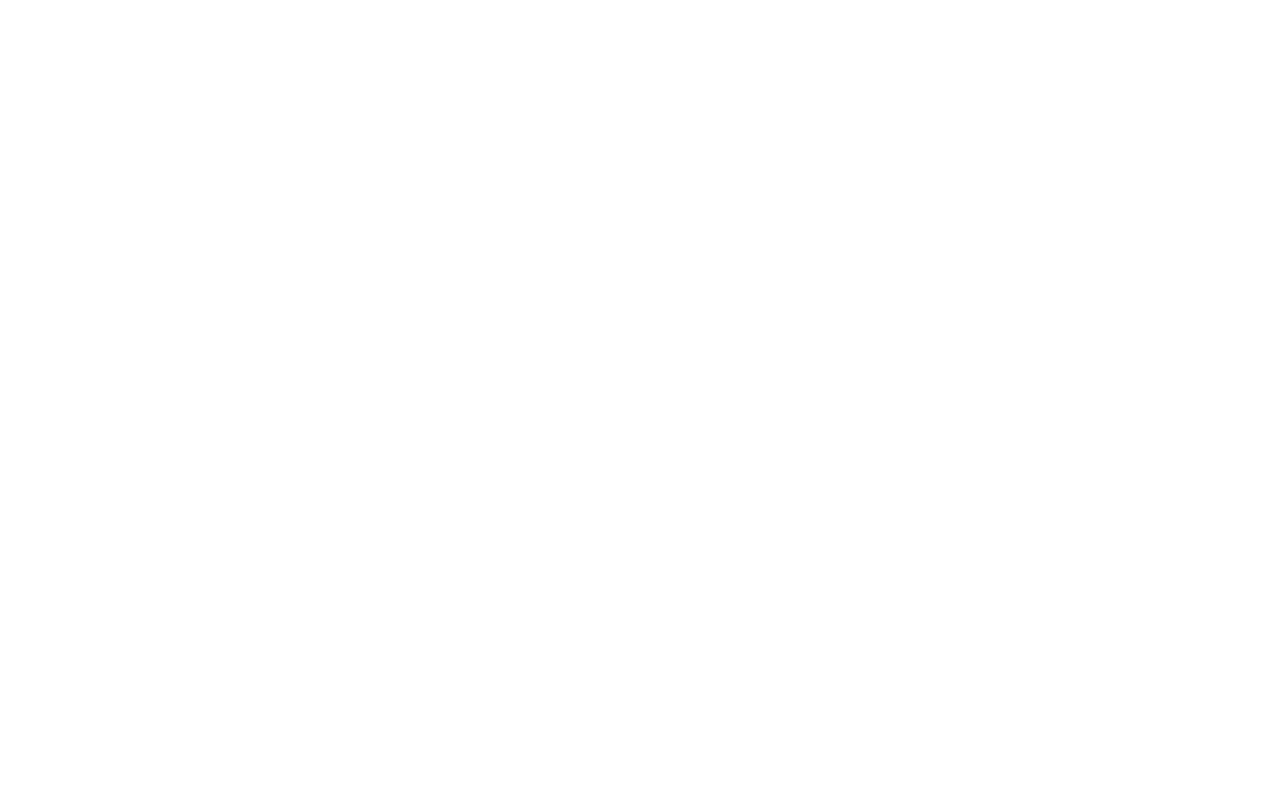
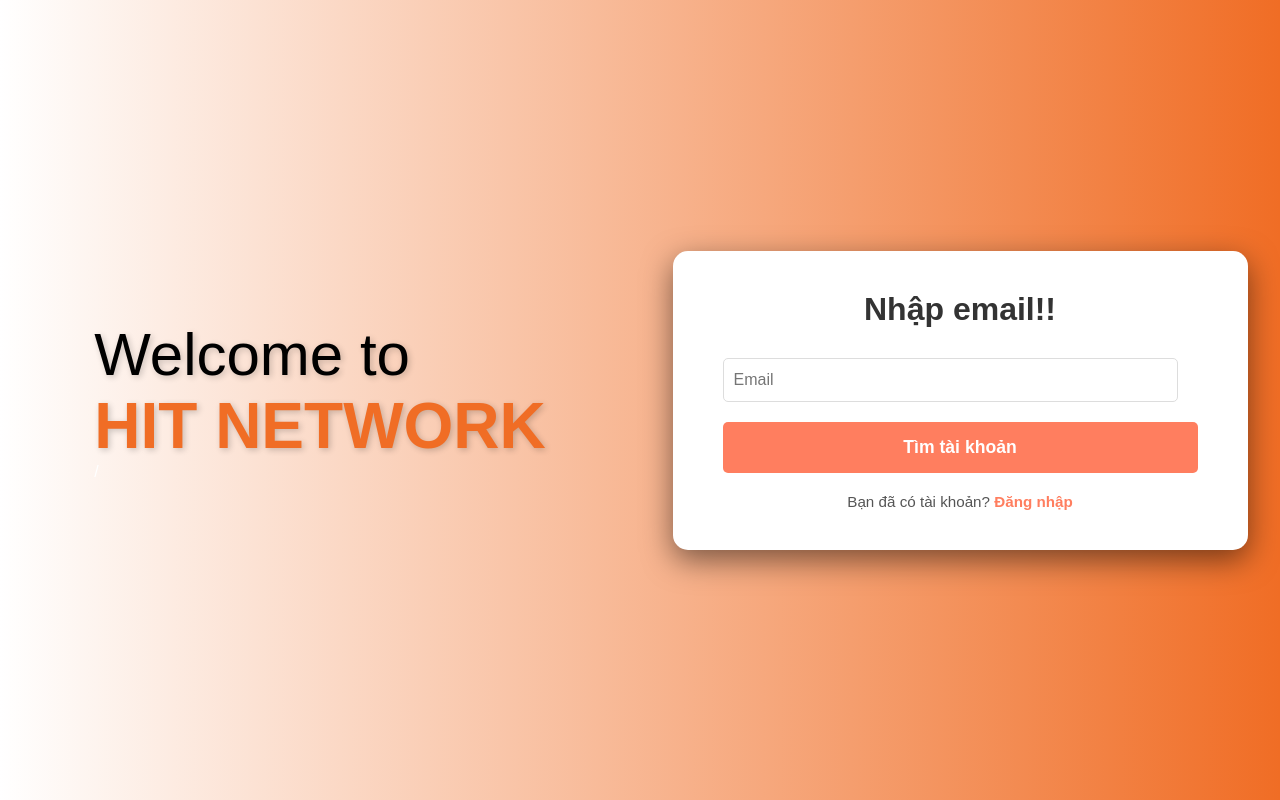
Before and after one commit to tungngth04/HIT-NETWORK, a React (Vite) app: page /ForgotPassword in a window 1280 px wide. Before the commit this address had no page. Built offline with nearby package versions, Linux system fonts and the light colour scheme.

Commit message:
feat:Login and Forgotpassword does not have API

```diff
--- a/src/App.jsx
+++ b/src/App.jsx
@@ -4,11 +4,13 @@
 import { Router } from 'react-bootstrap-icons'
 import { Routes } from 'react-router-dom'
 import { Route } from 'react-router-dom'
+import ForgotPasswordPage from './pages/ForgotPasswordPage'
 
 function App() {
   return (
     <Routes>
-      <Route path='/Login' element={<LoginPage />} />/
+      <Route path='/Login' element={<LoginPage />} />
+      <Route path='/ForgotPassword' element={<ForgotPasswordPage />} />
     </Routes>
   )
 }
--- /dev/null
+++ b/src/hooks/useForgotPassword.js
@@ -0,0 +1,38 @@
+import { useState } from 'react'
+const useForgotPassword = () => {
+  const [email, setEmail] = useState('')
+  const [loading, setLoading] = useState(false)
+  const [message, setMessage] = useState('')
+
+  const handleSubmit = async (e) => {
+    e.preventDefault()
+    setLoading(true)
+    setMessage('')
+
+    try {
+      const response = await forgotPassword(email)
+      console.log('API Response:', response)
+      setMessage(
+        'Yêu cầu khôi phục mật khẩu đã được gửi đến email của bạn. Vui lòng kiểm tra hộp thư đến.',
+      )
+      setEmail('')
+    } catch (error) {
+      console.error('Lỗi khi gửi yêu cầu khôi phục mật khẩu:', error)
+      setMessage(
+        error.response?.data?.message || 'Có lỗi xảy ra khi gửi yêu cầu. Vui lòng thử lại.',
+      )
+    } finally {
+      setLoading(false)
+    }
+  }
+
+  return {
+    email,
+    setEmail,
+    loading,
+    message,
+    handleSubmit,
+  }
+}
+
+export default useForgotPassword
--- a/src/main.jsx
+++ b/src/main.jsx
@@ -5,6 +5,7 @@
 import { BrowserRouter } from 'react-router-dom'
 import { Provider } from 'react-redux'
 import { store } from './store'
+import 'react-bootstrap-icons'
 createRoot(document.getElementById('root')).render(
   <StrictMode>
     <BrowserRouter>
--- /dev/null
+++ b/src/pages/ForgotPasswordPage/index.jsx
@@ -0,0 +1,54 @@
+import React from 'react'
+import { Link } from 'react-router-dom'
+import '../../styles/ForgotPasswordPage.scss'
+import useForgotPassword from '../../hooks/useForgotPassword'
+
+const ForgotPasswordPage = () => {
+  const { email, setEmail, loading, message, handleSubmit } = useForgotPassword()
+
+  return (
+    <div className='forgot-password-page'>
+      <div className='forgot-password-left-panel'>
+        <div className='welcome-text'>
+          <h1>Welcome to</h1>
+          <h1 className='brand-name'>HIT NETWORK</h1>/
+        </div>
+      </div>
+      <div className='forgot-password-right-panel'>
+        <div className='forgot-password-card'>
+          <h2>Nhập email!!</h2>
+          <form onSubmit={handleSubmit}>
+            <div className='form-group'>
+              <input
+                type='email'
+                id='email'
+                placeholder='Email'
+                value={email}
+                onChange={(e) => setEmail(e.target.value)}
+                required
+                disabled={loading}
+              />
+            </div>
+            {message && (
+              <p
+                className='api-message'
+                style={{ color: message.includes('Lỗi') ? 'red' : 'red', marginTop: '10px' }}>
+                {message}
+              </p>
+            )}
+            <button type='submit' className='find-account-button' disabled={loading}>
+              {loading ? 'Đang gửi...' : 'Tìm tài khoản'}
+            </button>
+          </form>
+          <div className='login-link'>
+            <p>
+              Bạn đã có tài khoản? <Link to='/login'>Đăng nhập</Link>
+            </p>
+          </div>
+        </div>
+      </div>
+    </div>
+  )
+}
+
+export default ForgotPasswordPage
--- a/src/pages/LoginPage/index.jsx
+++ b/src/pages/LoginPage/index.jsx
@@ -2,6 +2,7 @@
 import { Eye, EyeSlash } from 'react-bootstrap-icons'
 import { useLogin } from '../../hooks/useLogin'
 import '../../styles/LoginPage.scss'
+import { Link } from 'react-router-dom'
 
 const LoginPage = () => {
   const {
@@ -61,9 +62,11 @@
             {error && <p className='error-message'>{error}</p>}
 
             <div className='options'>
-              <a href='#' className='forgot-password'>
-                Quên mật khẩu?
-              </a>
+              <p>
+                <Link className='forgot-password' to='/ForgotPassword'>
+                  Quên mật khẩu
+                </Link>
+              </p>
             </div>
 
             <button type='submit' className='submit-button' disabled={isLoading}>
--- /dev/null
+++ b/src/styles/forgotPasswordPage.scss
@@ -0,0 +1,195 @@
+$primary-orange: #f06d25;
+$dark-orange: #f45500;
+$background-gradient-start: #ffff;
+$background-gradient-end: #f06d25;
+$text-color: #333;
+$input-border-color: #ddd;
+$white-color: #fff;
+$error-color: #d8000c;
+$error-bg-color: #ffd2d2;
+* {
+  margin: 0;
+  padding: 0;
+  box-sizing: border-box;
+}
+
+body {
+  scroll-behavior: smooth;
+}
+
+.forgot-password-page {
+  display: flex;
+  background: linear-gradient(90deg, $background-gradient-start, $background-gradient-end);
+  height: 100vh;
+  width: 100%;
+  font-family: Arial, sans-serif;
+  overflow: hidden;
+}
+.forgot-password-left-panel {
+  flex: 1;
+  display: flex;
+  justify-content: center;
+  align-items: center;
+  color: $white-color;
+  text-align: left;
+  width: 100%;
+  height: 100vh;
+
+  .welcome-text {
+    h1 {
+      font-size: 3.75rem;
+      font-family: 'figtree-web', sans-serif;
+      margin: 0;
+      font-weight: normal;
+      text-shadow: 2px 2px 6px rgba(0, 0, 0, 0.2);
+      color: black;
+      font-weight: 500;
+    }
+    .brand-name {
+      font-weight: 700;
+      color: $primary-orange;
+      font-size: 4rem;
+    }
+  }
+}
+
+.forgot-password-right-panel {
+  animation: slideIn 1s ease-in forwards;
+  flex: 1;
+  display: flex;
+  justify-content: center;
+  align-items: center;
+  background-color: none;
+  width: 100%;
+  height: 100vh;
+}
+
+.forgot-password-card {
+  background: $white-color;
+  padding: 40px 50px;
+  border-radius: 15px;
+  box-shadow: 0 10px 30px rgba(0, 0, 0, 0.5);
+  width: 100%;
+  max-width: 575px;
+  text-align: center;
+
+  h2 {
+    font-size: 2rem;
+    color: $text-color;
+    margin-bottom: 30px;
+  }
+
+  .form-group {
+    text-align: left;
+    margin-bottom: 20px;
+
+    label {
+      display: block;
+      margin-bottom: 8px;
+      font-weight: 500;
+      color: #555;
+    }
+
+    input {
+      width: calc(100% - 20px);
+      padding: 12px 10px;
+      border: 1px solid #ddd;
+      border-radius: 5px;
+      font-size: 1em;
+      box-sizing: border-box;
+      &:focus {
+        border-color: #ff7e5f;
+        outline: none;
+        box-shadow: 0 0 0 3px rgba(255, 126, 95, 0.2);
+      }
+    }
+  }
+
+  .find-account-button {
+    width: 100%;
+    padding: 15px;
+    background-color: #ff7e5f;
+    color: white;
+    border: none;
+    border-radius: 5px;
+    font-size: 1.1em;
+    font-weight: bold;
+    cursor: pointer;
+    transition: background-color 0.3s ease;
+    margin-bottom: 20px;
+
+    &:hover {
+      background-color: #fe9560;
+    }
+  }
+
+  .login-link {
+    p {
+      margin: 0;
+      font-size: 0.95em;
+      color: #555;
+    }
+    a {
+      color: #ff7e5f;
+      text-decoration: none;
+      font-weight: bold;
+      &:hover {
+        text-decoration: underline;
+      }
+    }
+  }
+
+  .api-message {
+    font-size: 0.9em;
+    margin-bottom: 15px;
+    font-weight: 500;
+    text-align: left;
+    color: $error-color;
+  }
+}
+
+@media (max-width: 768px) {
+  .forgot-password-page {
+    flex-direction: column;
+  }
+
+  .forgot-password-left-panel {
+    flex: none;
+    height: 200px;
+    padding: 20px;
+    h1 {
+      font-size: 2.5em;
+    }
+  }
+
+  .forgot-password-right-panel {
+    flex: none;
+    width: 100%;
+    max-width: 100%;
+    padding: 20px;
+  }
+
+  .forgot-password-card {
+    box-shadow: none;
+    border-radius: 0;
+    padding: 30px 20px;
+  }
+  @keyframes fadeIn {
+    from {
+      opacity: 0;
+    }
+    to {
+      opacity: 1;
+    }
+  }
+  @keyframes slideIn {
+    from {
+      opacity: 0;
+      transform: translateY(64px);
+    }
+    to {
+      opacity: 1;
+      transform: translateY(0);
+    }
+  }
+}
```
